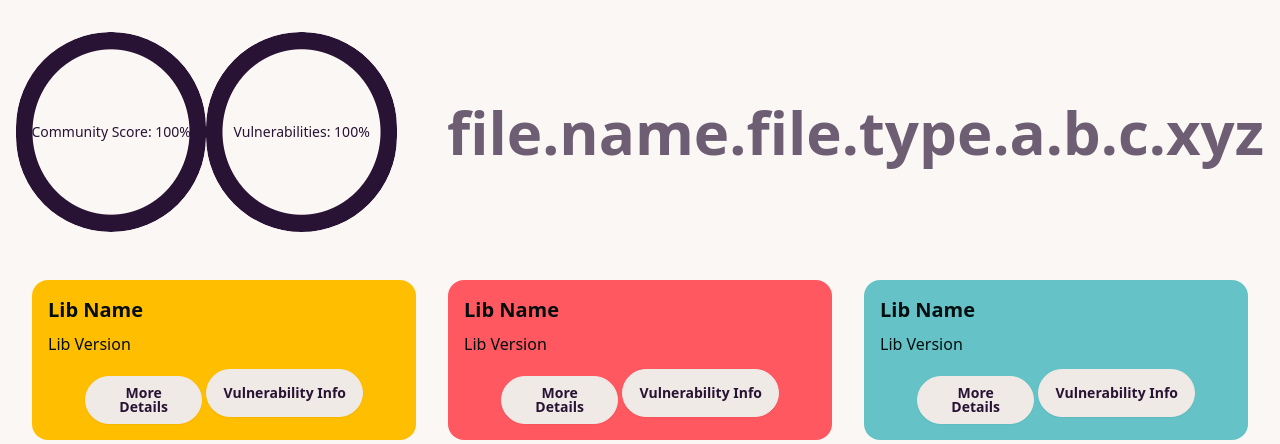
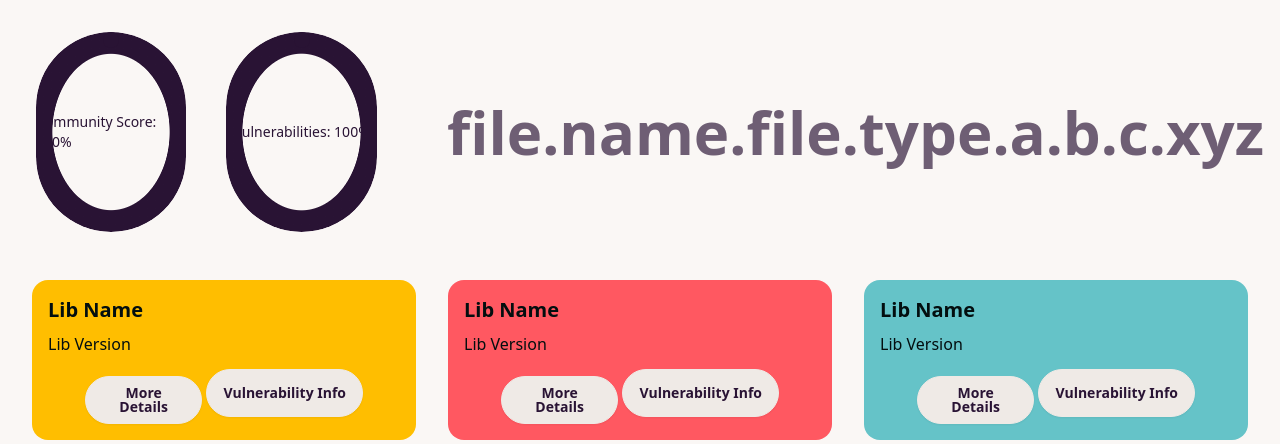
Before and after one commit to thehomeworkclub/DependGuard, a Flask app: template templates/results.html in a window 1280 px wide. Shown: the top 444 px of the page. Run offline with Flask 3, Linux system fonts and the light colour scheme; the template is opened without the code that fills it, so the values that code supplies are empty; some libraries are stand-ins or nearby versions.

Commit message:
added spacing between radial progress bars

```diff
--- a/templates/results.html
+++ b/templates/results.html
@@ -13,9 +13,9 @@
 <body class="overflow-y-scroll">
 <!-- Creates a div for the entire progress bar and the file name -->
     <div class=" flex flex-row items-center justify-center p-4 pt-8">
-        <div class="radial-progress text-sm" role="progressbar" style="--value:100; --size:200px; --thickness: 1rem;">Community Score: 100%</div>
+        <div class="radial-progress text-sm mx-5" role="progressbar" style="--value:100; --size:200px; --thickness: 1rem;">Community Score: 100%</div>
 <!-- Displays the vulnerablility progress in a radial bar. Adds padding on the left side-->
-        <div class="radial-progress text-sm" role="progressbar" style="--value:100; --size:200px; --thickness: 1rem;">Vulnerabilities: 100%</div>
+        <div class="radial-progress text-sm mx-5" role="progressbar" style="--value:100; --size:200px; --thickness: 1rem;">Vulnerabilities: 100%</div>
      <!-- File name with file type. Animates the file name and type with a small pulse -->
         <h1 class="text-6xl font-bold animate-pulse" style="padding-left: 50px; ">file.name.file.type.a.b.c.xyz</h1>
 
```
